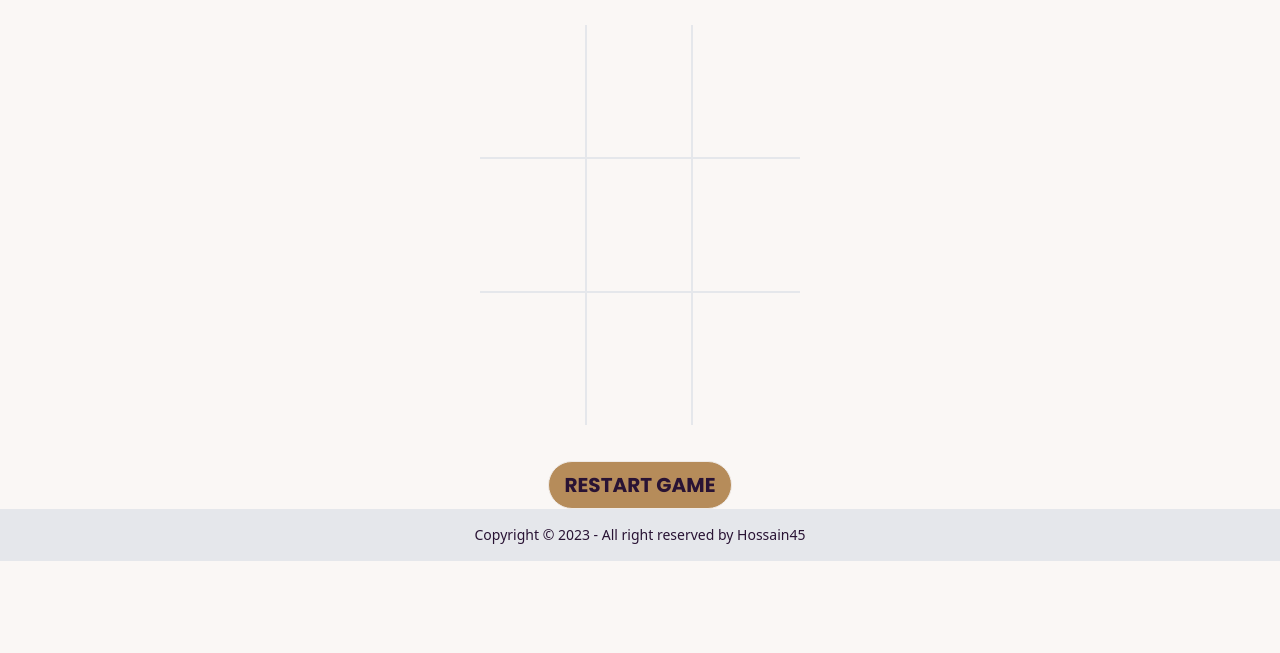
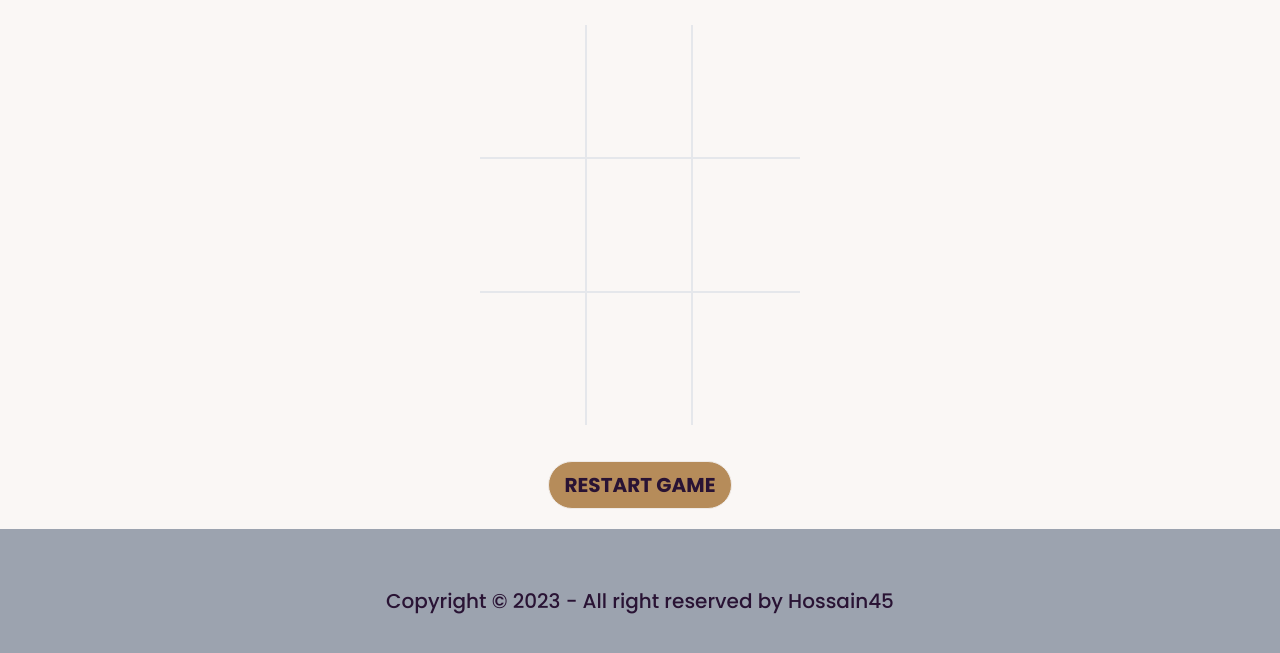
Before and after one commit to hossain45/tic-tac-toe, a plain HTML site: page index.html in a window 1280 px wide. Shown: the part 127-780 px from the top of the page. Drawn offline with nearby package versions, Linux system fonts and the light colour scheme.

Commit message:
final project done

```diff
--- a/index.html
+++ b/index.html
@@ -30,9 +30,9 @@
 }
 </script>
 </head>
-<body class="max-h-screen md:h-auto">
-    <section class="container flex flex-col justify-center items-center w-full">
-        <h1 class="game-title font-primaryFont font-bold text-5xl py-5">Tic Tac Toe</h1>
+<body class="flex flex-col min-h-screen">
+    <section class="container flex flex-col justify-center items-center w-full mx-auto pb-5">
+        <h1 class="game-title font-primaryFont font-bold text-5xl py-5 m-0">Tic Tac Toe</h1>
         <p class="m-2 font-secondaryFont font-normal text-xl">Give your friend a hard time!</p>
         <div class="game-container mx-auto my-5 w-80 h-[50vh] grid grid-cols-3">
             <div data-cell-index="0" class="cell border-b-2 border-r-2 font-primaryFont text-5xl flex justify-center items-center hover:bg-mycolor"></div>
@@ -48,11 +48,11 @@
         <h2 class="game-status m-2 font-primaryFont font-normal text-2xl text-red-500"></h2>
         <button id="button" class="btn bg-mycolor font-secondaryFont font-bold text-xl">Restart Game</button>
     </section>
-    <footer class="footer footer-center py-4 px-2 bg-gray-200 text-base-content w-full text-center">
+    <footer class="footer footer-center py-4 px-2 bg-gray-400 text-base-content w-full h-auto text-center flex-1">
         <div>
-          <p>Copyright © 2023 - All right reserved by Hossain45</p>
+          <p class="font-secondaryFont font-medium text-xl">Copyright © 2023 - All right reserved by Hossain45</p>
         </div>
-      </footer>
+    </footer>
     <script src="script.js"></script>
 </body>
 </html>
```
